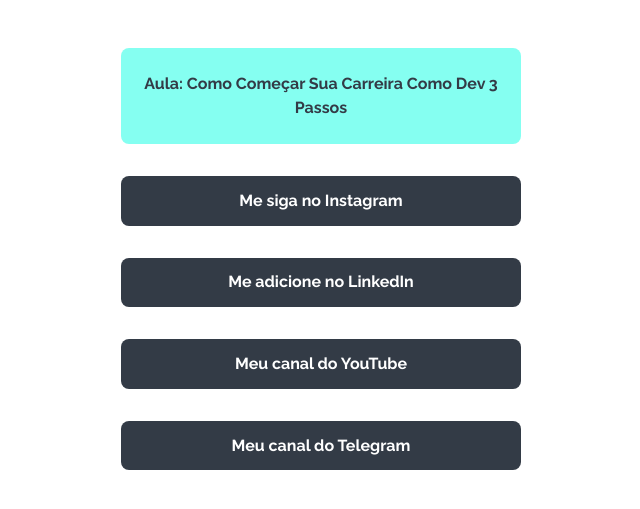
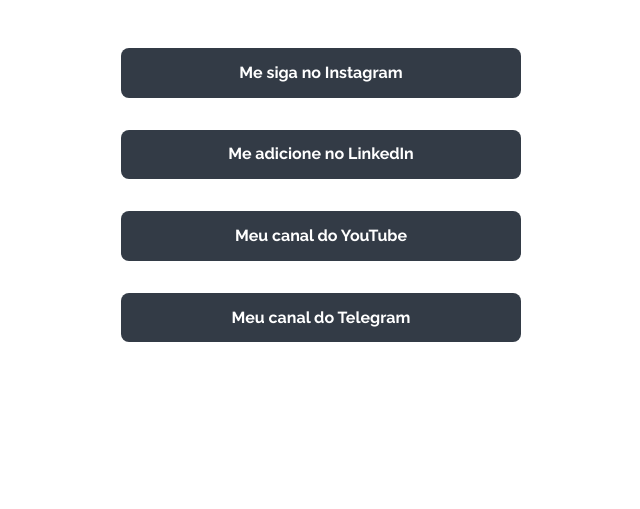
Before and after one commit to pedromarins/pedromarins.github.io, a Jekyll site: the page built from links/index.html, in a window 1280 px wide. Shown: the top 509 px of the page, without its empty margins (319-959 px from the left). Built offline with Jekyll 4.4.1, drawn with Linux system fonts in a browser that asks for light colours.

Commit message:
Atualizando linktree do fim do Lançamento 19

```diff
--- a/links/index.html
+++ b/links/index.html
@@ -6,7 +6,7 @@ permalink: /links/
 ---
 <nav class="tree">
     <ul class="tree-list">
-        <li class="tree-item"><a target="_blank" href="https://conquistesuavaga.com/3-passos-instagram" class="tree-link tree-link--featured">Aula: Como Começar Sua Carreira Como Dev 3 Passos</a></li>
+        <!-- <li class="tree-item"><a target="_blank" href="https://conquistesuavaga.com/3-passos-instagram" class="tree-link tree-link--featured">Aula: Como Começar Sua Carreira Como Dev 3 Passos</a></li> -->
         <li class="tree-item"><a target="_blank" href="https://instagram.com/opedromarins" class="tree-link">Me siga no Instagram</a></li>
         <li class="tree-item"><a target="_blank" href="https://www.linkedin.com/in/pedromarins/" class="tree-link">Me adicione no LinkedIn</a></li>
         <li class="tree-item"><a target="_blank" href="https://www.youtube.com/c/opedromarins/?sub_confirmation=1" class="tree-link">Meu canal do YouTube</a></li>
```
